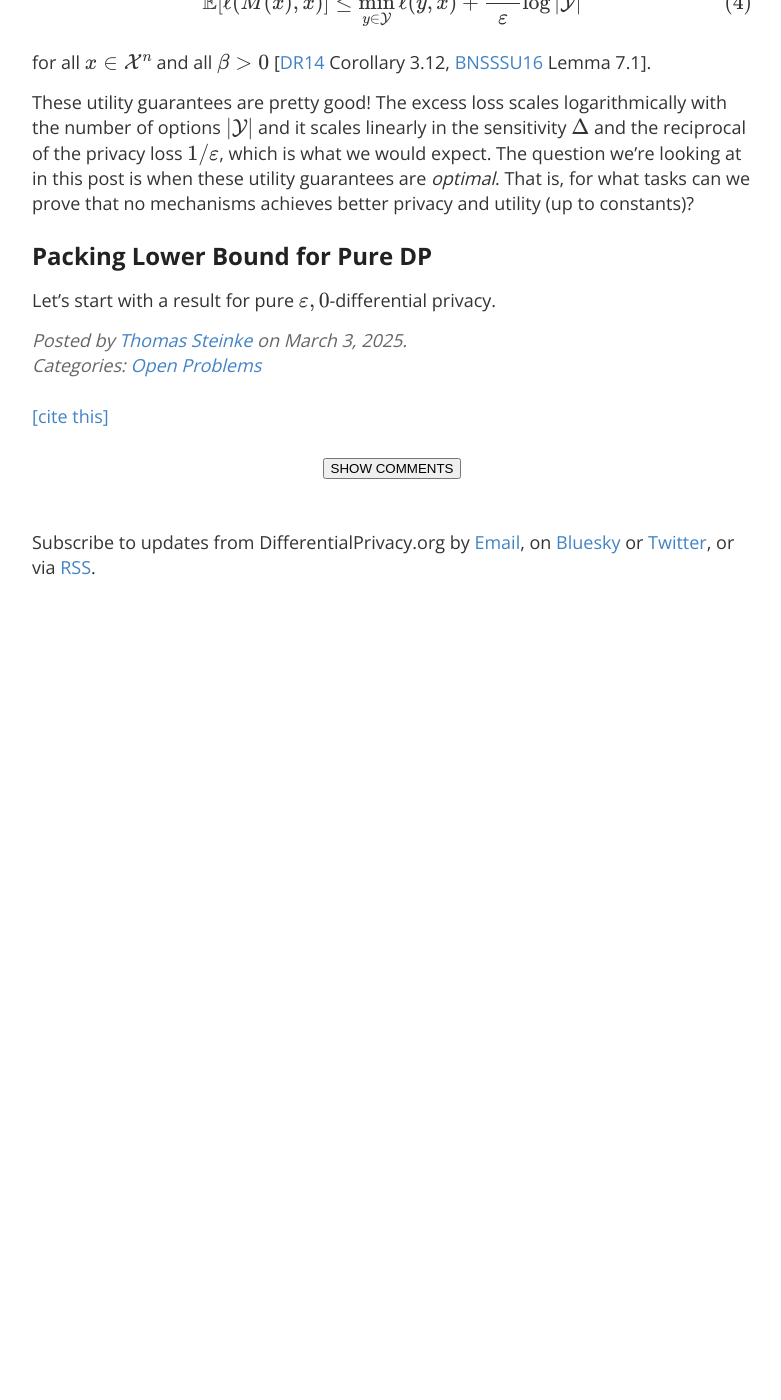
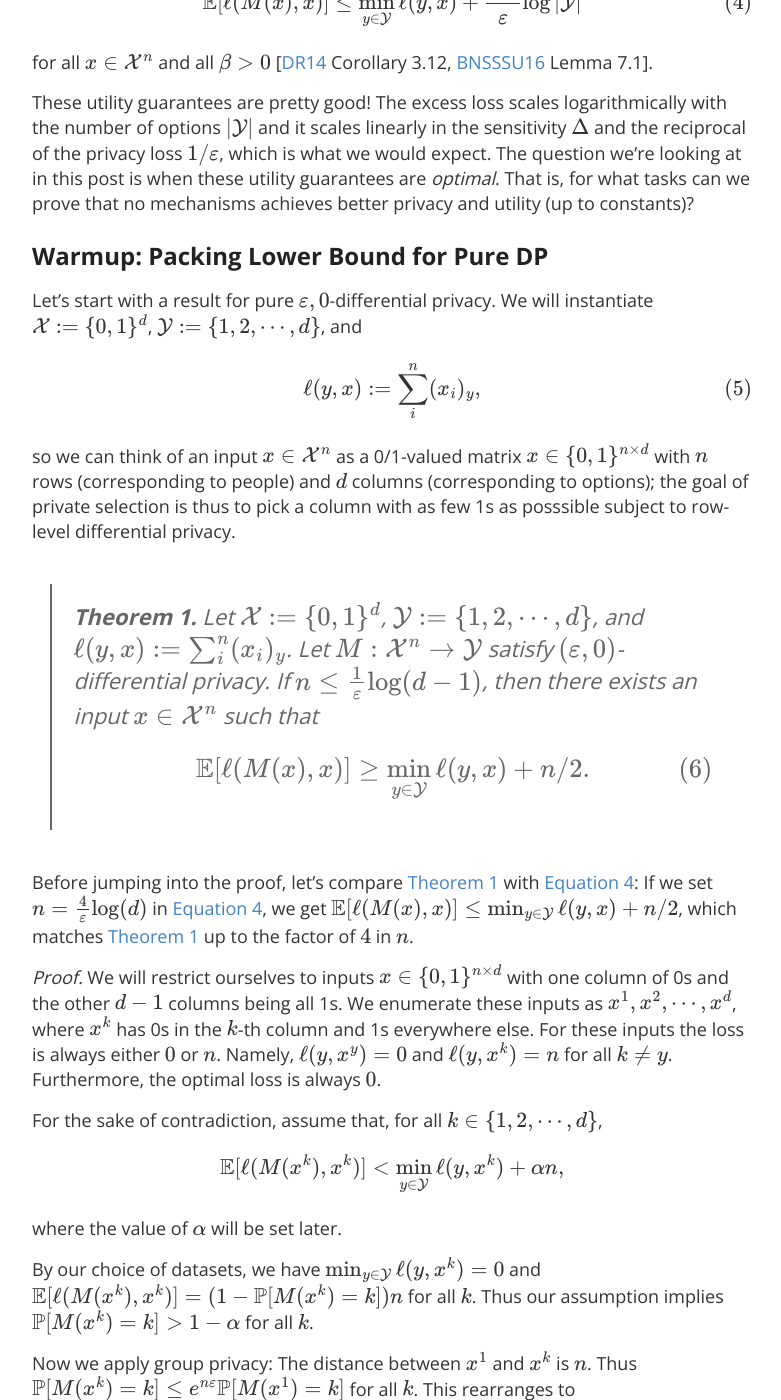
Before and after one commit to differentialprivacy/differentialprivacy, a Jekyll site: the page built from _posts/2025-03-03-open-problem-exponential-mechanism-optimal.md, in a window 1280 px wide and 1400 px high, scrolled down 1067 px. Shown: the whole window, without its empty margins (248-1029 px from the left). Built offline with Jekyll 4.4.1, drawn with Linux system fonts in a browser that asks for light colours; comment, search, counter and statistics services are not loaded; before the commit the page ends 1697 px from its top, so only the background shows below that; some of the changed text lies outside the part shown.

Commit message:
drafting post on exponential mechanism lower bounds

```diff
--- a/_posts/2025-03-03-open-problem-exponential-mechanism-optimal.md
+++ b/_posts/2025-03-03-open-problem-exponential-mechanism-optimal.md
@@ -15,10 +15,37 @@ First, here's a quick summary of what the exponential mechanism is and what it g
 In the problem of *private selection*, we are given a private dataset \\\(x \\in \\mathcal{X}^n\\\), a (public, finite) set of options \\\(\\mathcal{Y}\\\), and a loss function \\\(\\ell : \\mathcal{Y} \\times \\mathcal{X}^n \\to \\mathbb{R}\\\); and our goal is to find an option \\\(y \\in \\mathcal{Y}\\\) that approximately minimizes the loss \\\(\\ell(y,x)\\\) subject to differential privacy with respect to the dataset \\\(x\\\).
 The exponential mechanism \\\(M : \\mathcal{X}^n \\to \\mathcal{Y} \\\) is a randomized algorithm given by <a id="expmech" />\\\[\\forall x \\in \\mathcal{X}^n ~ \\forall y \\in \\mathcal{Y} ~~~~~ \\mathbb{P}[M(x) = y] := \\frac{\\exp(-\\frac{\\varepsilon}{2\\Delta} \\ell(y,x))}{\\sum_{y' \\in \\mathcal{Y}} \\exp(-\\frac{\\varepsilon}{2\\Delta} \\ell(y',x)) }, \\tag{1}\\\] where \\\(\\Delta\\\) is the sensitivity of the loss function \\\(\\ell\\\) given by \\\[\\Delta := \\sup_{x,x' \\in \\mathcal{X}^n : d(x,x') \\le 1} \\max_{y\\in\\mathcal{Y}} \|\\ell(y,x) - \\ell(y,x')\|,\tag{2}\\\] where the supremum is taken over all datasets \\\(x\\\) and \\\(x'\\\) differing on the data of a single individual (which we denote by \\\(d(x,x')\\le 1\\\)).
 The exponential mechanism given in [Equation 1](#expmech) satisfies \\\(\(\\varepsilon,0\)\\\)-differential privacy (and [\\\(\\frac18\\varepsilon^2\\\)-zCDP](/exponential-mechanism-bounded-range/)).
-In terms of utility, we have \\\[\\mathbb{P}\\left\[\\ell(M(x),x) \\le \\min_{y \\in \\mathcal{Y}} \\ell(y,x) + \\frac{2\\Delta}{\\varepsilon} \\log \\left(\\frac{\|\\mathcal{Y}\|}{\\beta}\\right) \\right\] \ge 1-\\beta \tag{3}\\\] and \\\[\\mathbb{E}[\\ell(M(x),x)] \\le \\min_{y \\in \\mathcal{Y}} \\ell(y,x) + \\frac{2\\Delta}{\\varepsilon} \\log \|\\mathcal{Y}\| \tag{4}\\\] for all \\\(x \\in \\mathcal{X}^n\\\) and all \\\(\\beta>0\\\) [[DR14](https://www.cis.upenn.edu/~aaroth/Papers/privacybook.pdf "Cynthia Dwork, Aaron Rooth. The Algorithmic Foundations of Differential Privacy. 2014.") Corollary 3.12, [BNSSSU16](https://arxiv.org/abs/1511.02513 "Raef Bassily, Kobbi Nissim, Adam Smith, Thomas Steinke, Uri Stemmer, Jonathan Ullman. Algorithmic Stability for Adaptive Data Analysis. STOC 2016.") Lemma 7.1].
+In terms of utility, we have \\\[\\mathbb{P}\\left\[\\ell(M(x),x) \\le \\min_{y \\in \\mathcal{Y}} \\ell(y,x) + \\frac{2\\Delta}{\\varepsilon} \\log \\left(\\frac{\|\\mathcal{Y}\|}{\\beta}\\right) \\right\] \ge 1-\\beta \tag{3}\\\] and <a id="exutil" />\\\[\\mathbb{E}[\\ell(M(x),x)] \\le \\min_{y \\in \\mathcal{Y}} \\ell(y,x) + \\frac{2\\Delta}{\\varepsilon} \\log \|\\mathcal{Y}\| \tag{4}\\\] for all \\\(x \\in \\mathcal{X}^n\\\) and all \\\(\\beta>0\\\) [[DR14](https://www.cis.upenn.edu/~aaroth/Papers/privacybook.pdf "Cynthia Dwork, Aaron Rooth. The Algorithmic Foundations of Differential Privacy. 2014.") Corollary 3.12, [BNSSSU16](https://arxiv.org/abs/1511.02513 "Raef Bassily, Kobbi Nissim, Adam Smith, Thomas Steinke, Uri Stemmer, Jonathan Ullman. Algorithmic Stability for Adaptive Data Analysis. STOC 2016.") Lemma 7.1].
 
 These utility guarantees are pretty good! The excess loss scales logarithmically with the number of options \\\(|\\mathcal{Y}|\\\) and it scales linearly in the sensitivity \\\(\\Delta\\\) and the reciprocal of the privacy loss \\\(1/\\varepsilon\\\), which is what we would expect.
 The question we're looking at in this post is when these utility guarantees are _optimal_. That is, for what tasks can we prove that no mechanisms achieves better privacy and utility (up to constants)?
 
-## Packing Lower Bound for Pure DP
+## Warmup: Packing Lower Bound for Pure DP
 Let's start with a result for pure \\\(\\varepsilon,0\\\)-differential privacy.
+We will instantiate \\\(\\mathcal{X} := \\{0,1\\}^d\\\), \\\(\\mathcal{Y} := \\{1,2,\\cdots,d\\}\\\), and \\\[\\ell\(y,x\) := \\sum\_i^n (x\_i)\_y\tag{5},\\\] so we can think of an input \\\(x \\in \\mathcal{X}^n\\\) as a 0/1-valued matrix \\\(x \\in \\{0,1\\}^{n \\times d}\\\) with \\\(n\\\) rows (corresponding to people) and \\\(d\\\) columns (corresponding to options); the goal of private selection is thus to pick a column with as few 1s as posssible subject to row-level differential privacy.
+
+> **Theorem 1.** <a id="packinglb" />
+> Let \\\(\\mathcal{X} := \\{0,1\\}^d\\\), \\\(\\mathcal{Y} := \\{1,2,\\cdots,d\\}\\\), and \\\(\\ell(y,x) := \\sum\_i^n (x_i)_y\\\).
+> Let \\\(M : \\mathcal{X}^n \to \\mathcal{Y}\\\) satisfy \\\(\(\\varepsilon,0\)\\\)-differential privacy.
+> If \\\(n \\le \\frac1\\varepsilon \\log\(d-1\)\\\), then there exists an input \\\(x \\in \\mathcal{X}^n\\\) such that
+\\\[\\mathbb{E}\[\\ell(M\(x\),x)\] \\ge \\min\_{y \\in \\mathcal{Y}} \\ell(y,x) + n/2 . \tag{6}\\\]
+
+Before jumping into the proof, let's compare [Theorem 1](#packinglb) with [Equation 4](#exutil): If we set \\\(n = \\frac4\\varepsilon \\log\(d\)\\\) in [Equation 4](#exutil), we get \\\(\\mathbb{E}[\\ell(M(x),x)] \\le \\min_{y \\in \\mathcal{Y}} \\ell(y,x) + n/2\\\), which matches [Theorem 1](#packinglb) up to the factor of \\\(4\\\) in \\\(n\\\).
+
+_Proof._
+We will restrict ourselves to inputs \\\(x \\in \\{0,1\\}^{n \\times d}\\\) with one column of 0s and the other \\\(d-1\\\) columns being all 1s.
+We enumerate these inputs as \\\(x^1, x^2, \\cdots, x^d\\\), where \\\(x^k\\\) has 0s in the \\\(k\\\)-th column and 1s everywhere else.
+For these inputs the loss is always either \\\(0\\\) or \\\(n\\\). Namely, \\\(\\ell(y,x^y)=0\\\) and \\\(\\ell(y,x^k)=n\\\) for all \\\(k \\ne y\\\). Furthermore, the optimal loss is always \\\(0\\\).
+
+For the sake of contradiction, assume that, for all \\\(k \in \\{1,2,\cdots,d\\}\\\), \\\[\\mathbb{E}\[\\ell(M\(x^k\),x^k)\] &lt; \\min\_{y \\in \\mathcal{Y}} \\ell(y,x^k) + \\alpha n,\\\] where the value of \\\(\\alpha\\\) will be set later.
+
+By our choice of datasets, we have \\\(\\min\_{y \\in \\mathcal{Y}} \\ell(y,x^k) = 0 \\\) and \\\(\\mathbb{E}\[\\ell\(M\(x^k\),x^k\)\] = \(1 - \\mathbb{P}\[M\(x^k\)=k\]\) n \\\) for all \\\(k\\\).
+Thus our assumption implies \\\(\\mathbb{P}\[M\(x^k\)=k\] &gt; 1-\\alpha\\\) for all \\\(k\\\).
+
+Now we apply group privacy: The distance between \\\(x^1\\\) and \\\(x^k\\\) is \\\(n\\\). Thus \\\(\\mathbb{P}\[M\(x^k\)=k\] \\le e^{n\\varepsilon} \\mathbb{P}\[M\(x^1\)=k\]\\\) for all \\\(k\\\).
+This rearranges to \\\[ \\forall k ~~~~~ \\mathbb{P}\[M\(x^1\)=k\] \\ge e^{-n\\varepsilon} \\mathbb{P}\[M\(x^k\)=k\] &gt; e^{-n\\varepsilon}(1-\\alpha).\\\]
+Finally, we sum up probabilities: \\\[ 1 = \\mathbb{P}\[M\(x^1\)=1\] + \\sum\_{k=2}^d \\mathbb{P}\[M\(x^1\)=k\] &gt; (1-\\alpha) + (d-1) e^{-n\\varepsilon}(1-\\alpha).\\\]
+This rearranges to \\\[\alpha &gt; 1-\\frac{1}{1 + (d-1)e^{-n\\varepsilon}} = \\frac{d-1}{e^{n\\varepsilon}+d-1}.\\\]
+If \\\(n \\le \\frac1\\varepsilon \\log\(d-1\)\\\), then we have \\\(\\alpha &gt; \\frac12\\\).
+Thus setting \\\(\\alpha=\\frac12\\\) yields a contradiction to the assumption and proves our result.
+&#8718;
```
